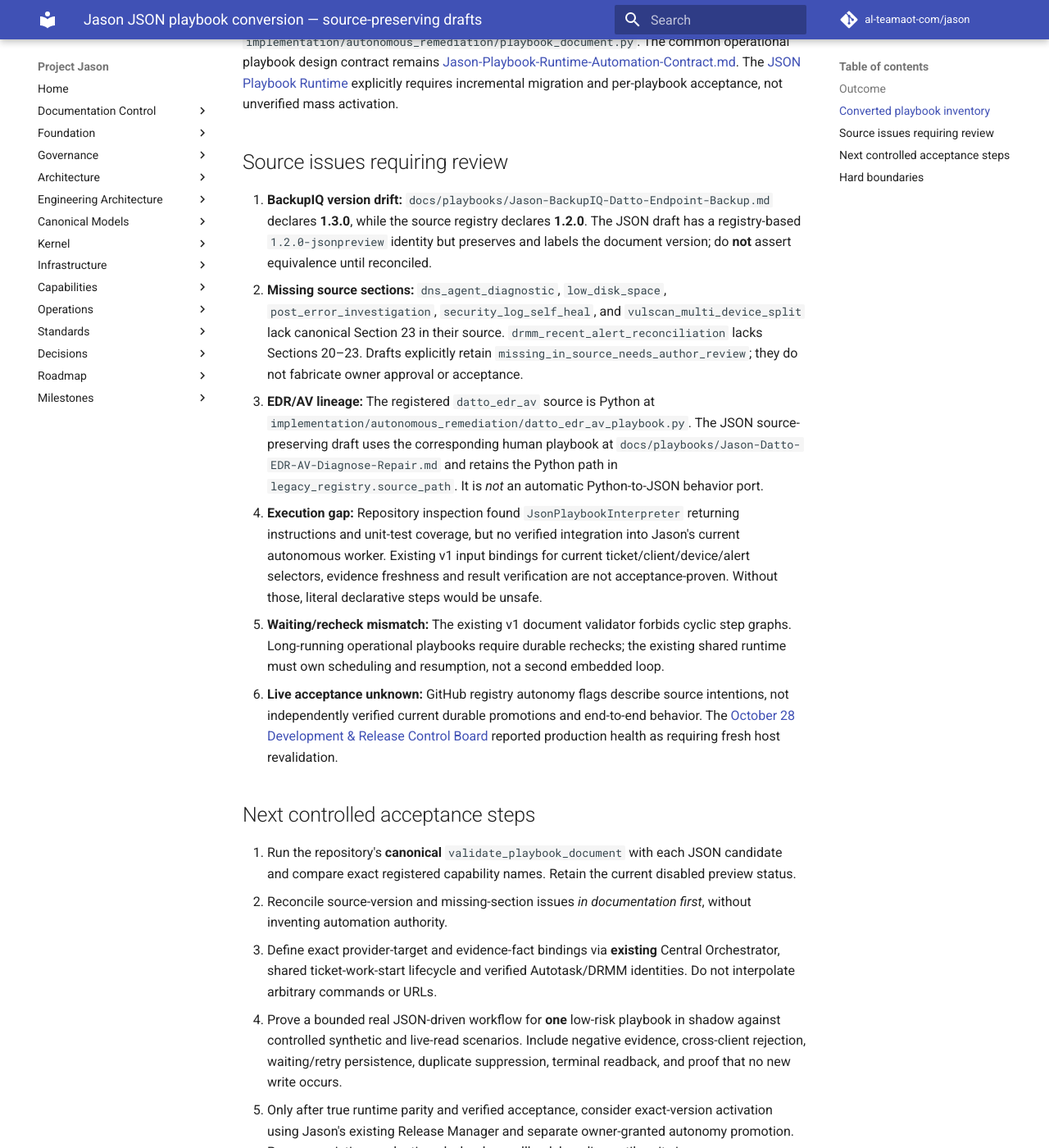
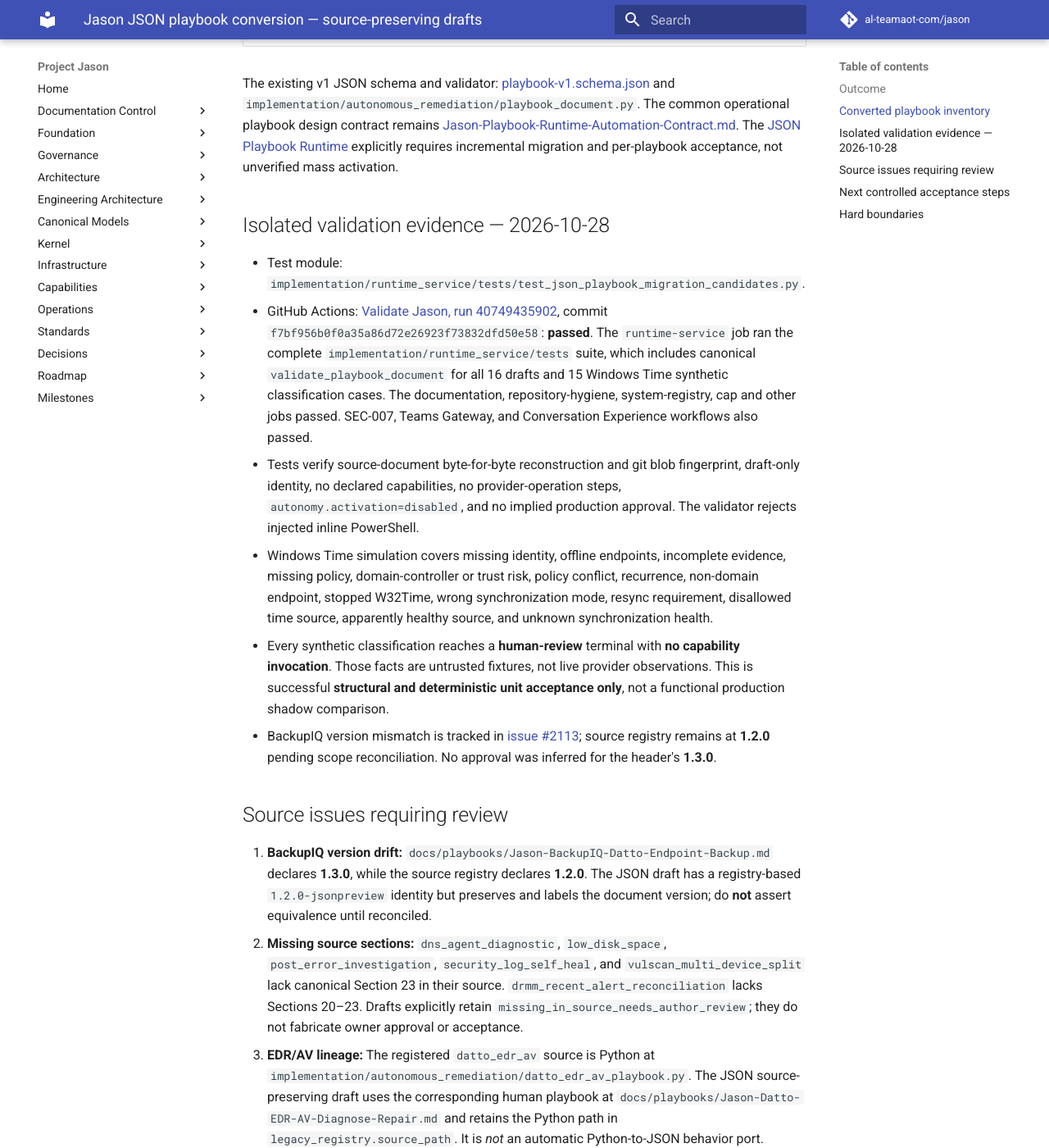
Before and after one commit to al-teamaot-com/jason, an MkDocs documentation site: the page built from docs/playbooks/json/MIGRATION-REVIEW-2026-10-28.md, in a window 1280 px wide and 1400 px high, scrolled down 2000 px. Shown: the whole window at 82% size. Built offline with MkDocs 1.6.1 and Material for MkDocs 9.7.7, drawn with Linux system fonts in a browser that asks for light colours; comment, search, counter and statistics services are not loaded; some of the changed text lies outside the part shown.

Commit message:
docs(playbooks): record passing canonical JSON and Windows Time shadow unit acceptance

```diff
--- a/docs/playbooks/json/MIGRATION-REVIEW-2026-10-28.md
+++ b/docs/playbooks/json/MIGRATION-REVIEW-2026-10-28.md
@@ -11,7 +11,7 @@
 - Every candidate conforms to the *review-only* JSON v1 envelope and passes static JavaScript checks for JSON parsing, step-graph reachability/acyclicity, minimum fields, source reconstruction, absent executable remediation, and `autonomy.activation=disabled`.
 - All candidates are `lifecycle=pilot`, have **no JSON runtime activation**, no allowed capability actions, and stop in human review in their preview step graph.
 - **No production JSON runtime registry was modified.** No live Jason playbook was staged, activated, promoted, replaced or deployed. The original production behavior remains governed by its existing source registry and runtime.
-- The *canonical Python semantic validator* and live runtime worker parity **have not yet been executed/proven**. Do not claim these source conversion drafts are production-ready executable playbooks.
+- The **canonical Python semantic validator has now passed for all 16** in isolated GitHub CI tests (2026-10-28, source commit `f7bf956b0f0a35a86d72e26923f73832dfd50e58`); the Windows Time JSON interpreter also passed 15 **synthetic** cases. Live runtime worker integration, trusted evidence binding, provider-read acceptance, rechecks and full operational parity **remain unproven**. Do not claim these source conversion drafts are production-ready executable playbooks.
 
 ## Converted playbook inventory
 
@@ -36,6 +36,15 @@
 
 The existing v1 JSON schema and validator: [playbook-v1.schema.json](./playbook-v1.schema.json) and `implementation/autonomous_remediation/playbook_document.py`. The common operational playbook design contract remains [Jason-Playbook-Runtime-Automation-Contract.md](../Jason-Playbook-Runtime-Automation-Contract.md). The [JSON Playbook Runtime](../Jason-JSON-Playbook-Runtime.md) explicitly requires incremental migration and per-playbook acceptance, not unverified mass activation.
 
+## Isolated validation evidence — 2026-10-28
+
+- Test module: `implementation/runtime_service/tests/test_json_playbook_migration_candidates.py`.
+- GitHub Actions: [Validate Jason, run 40749435902](https://github.com/al-teamaot-com/jason/actions/runs/40749435902), commit `f7bf956b0f0a35a86d72e26923f73832dfd50e58`: **passed**. The `runtime-service` job ran the complete `implementation/runtime_service/tests` suite, which includes canonical `validate_playbook_document` for all 16 drafts and 15 Windows Time synthetic classification cases. The documentation, repository-hygiene, system-registry, cap and other jobs passed. SEC-007, Teams Gateway, and Conversation Experience workflows also passed.
+- Tests verify source-document byte-for-byte reconstruction and git blob fingerprint, draft-only identity, no declared capabilities, no provider-operation steps, `autonomy.activation=disabled`, and no implied production approval. The validator rejects injected inline PowerShell.
+- Windows Time simulation covers missing identity, offline endpoints, incomplete evidence, missing policy, domain-controller or trust risk, policy conflict, recurrence, non-domain endpoint, stopped W32Time, wrong synchronization mode, resync requirement, disallowed time source, apparently healthy source, and unknown synchronization health.
+- Every synthetic classification reaches a **human-review** terminal with **no capability invocation**. Those facts are untrusted fixtures, not live provider observations. This is successful **structural and deterministic unit acceptance only**, not a functional production shadow comparison.
+- BackupIQ version mismatch is tracked in [issue #2113](https://github.com/al-teamaot-com/jason/issues/2113); source registry remains at **1.2.0** pending scope reconciliation. No approval was inferred for the header's **1.3.0**.
+
 ## Source issues requiring review
 
 1. **BackupIQ version drift:** `docs/playbooks/Jason-BackupIQ-Datto-Endpoint-Backup.md` declares **1.3.0**, while the source registry declares **1.2.0**. The JSON draft has a registry-based `1.2.0-jsonpreview` identity but preserves and labels the document version; do **not** assert equivalence until reconciled.
@@ -47,10 +56,10 @@
 
 ## Next controlled acceptance steps
 
-1. Run the repository's **canonical** `validate_playbook_document` with each JSON candidate and compare exact registered capability names. Retain the current disabled preview status.
-2. Reconcile source-version and missing-section issues *in documentation first*, without inventing automation authority.
+1. **Completed for draft-only validation:** Canonical `validate_playbook_document` passed for all 16 with `known_capabilities=set()` because none declares an executable step. The registered capability binding check is **still pending** for any future executable conversion.
+2. **Open source reconciliation:** Track the BackupIQ 1.2/1.3 mismatch in issue #2113 and missing-section issues *in documentation first*, without inventing automation authority.
 3. Define exact provider-target and evidence-fact bindings via **existing** Central Orchestrator, shared ticket-work-start lifecycle and verified Autotask/DRMM identities. Do not interpolate arbitrary commands or URLs.
-4. Prove a bounded real JSON-driven workflow for **one** low-risk playbook in shadow against controlled synthetic and live-read scenarios. Include negative evidence, cross-client rejection, waiting/retry persistence, duplicate suppression, terminal readback, and proof that no new write occurs.
+4. **Synthetic classification now proven.** Next prove a bounded real JSON-driven workflow for **one** low-risk playbook in shadow against authorized live-read evidence. Include negative evidence, cross-client rejection, waiting/retry persistence, duplicate suppression, terminal readback, and proof that no new write occurs.
 5. Only after true runtime parity and verified acceptance, consider exact-version activation using Jason's existing Release Manager and separate owner-granted autonomy promotion. Preserve existing production playbook as rollback baseline until parity is proven.
 6. Use the source snapshot and per-file blob references to detect future Markdown/registry drift rather than silently replacing reviewed JSON.
 
```
